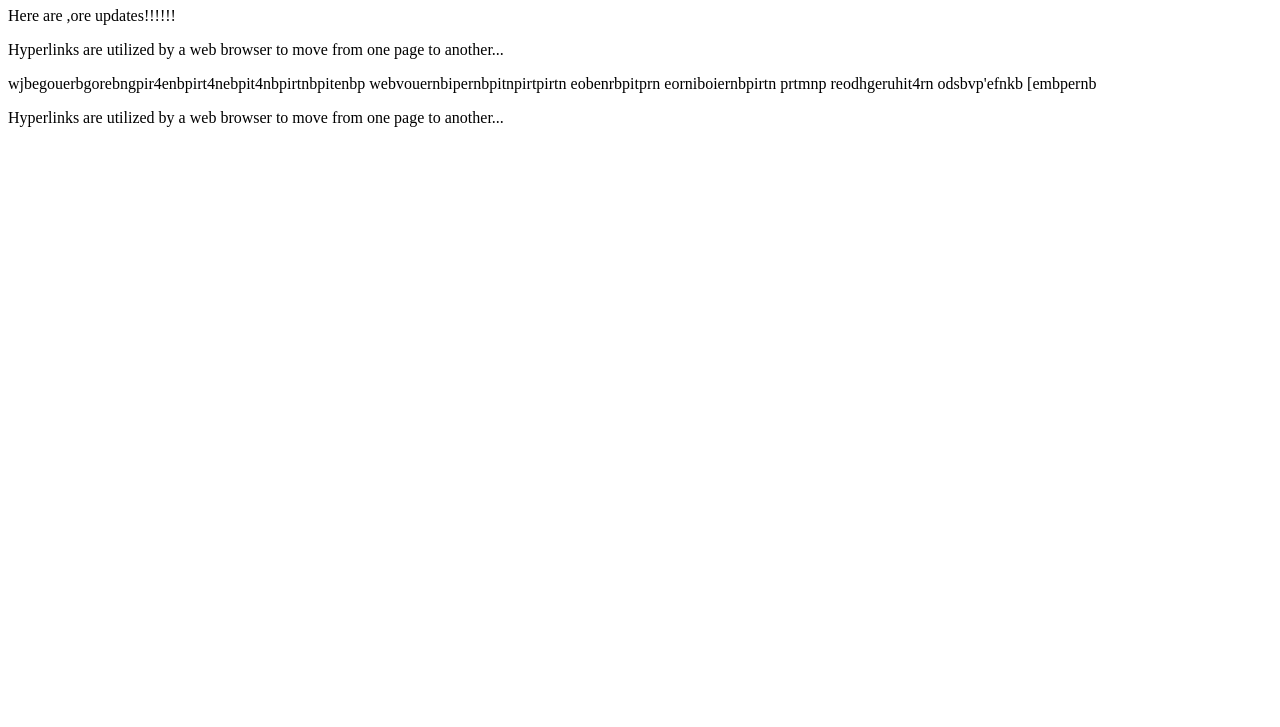
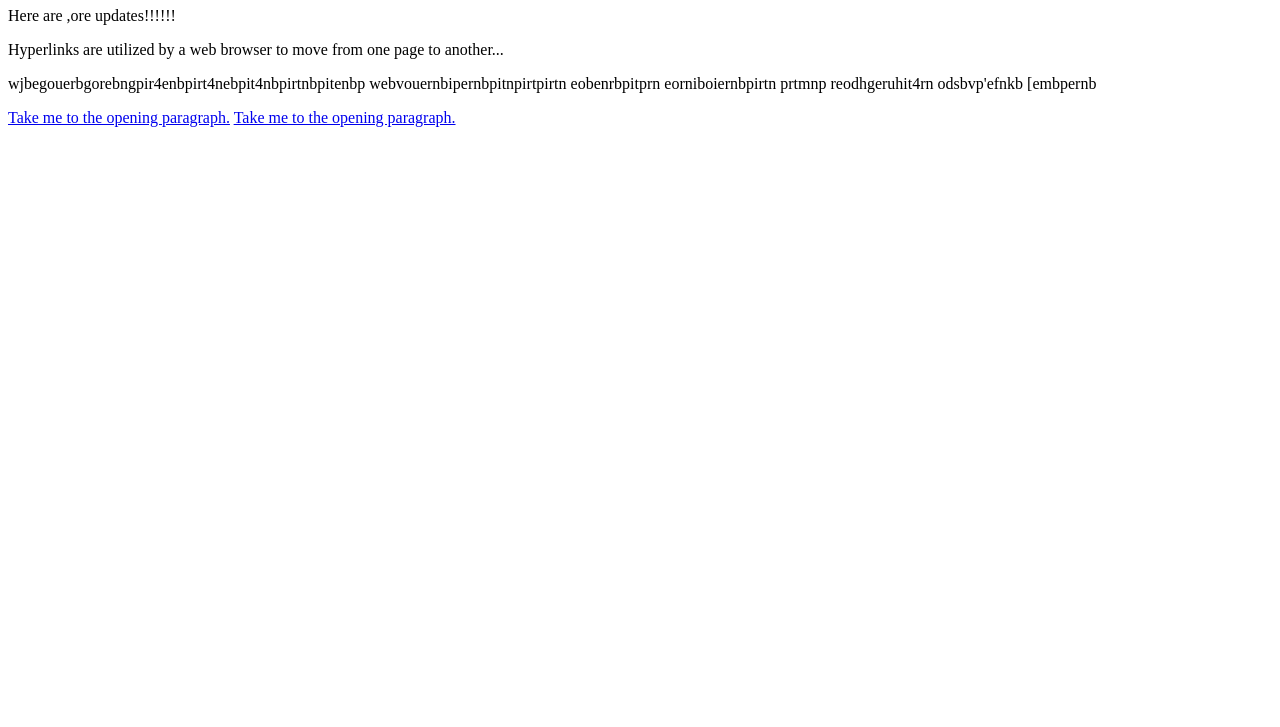
Before and after one commit to nishant1556/nishant1556.github.io, a plain HTML site: page index.html in a window 1280 px wide. Shown: the part 73-800 px from the top of the page. Drawn offline with Linux system fonts and the light colour scheme.

Commit message:
Update index.html

```diff
--- a/index.html
+++ b/index.html
@@ -18,7 +18,7 @@ try{(new g(100,"r","QSI_S_ZN_0oC1TQcQUel9TZY","https://zn0oc1tqcquel9tzy-siuites
 <h1> This is my first page </h1>
 <p>Here are ,ore updates!!!!!!</p>
   <p id="hello">Hyperlinks are utilized by a web browser to move from one page to another...</p>
-  <p> wjbegouerbgorebngpir4enbpirt4nebpit4nbpirtnbpitenbp
+  <p id="bad"> wjbegouerbgorebngpir4enbpirt4nebpit4nbpirtnbpitenbp
     webvouernbipernbpitnpirtpirtn
     eobenrbpitprn
     eorniboiernbpirtn
@@ -27,6 +27,7 @@ try{(new g(100,"r","QSI_S_ZN_0oC1TQcQUel9TZY","https://zn0oc1tqcquel9tzy-siuites
     odsbvp'efnkb
     [embpernb
   </p>
-  <p id="hello">Hyperlinks are utilized by a web browser to move from one page to another...</p>
+ <a href="#opening">Take me to the opening paragraph.</a>
+  <a href="#big">Take me to the opening paragraph.</a>
 </body>
 </html>
```
